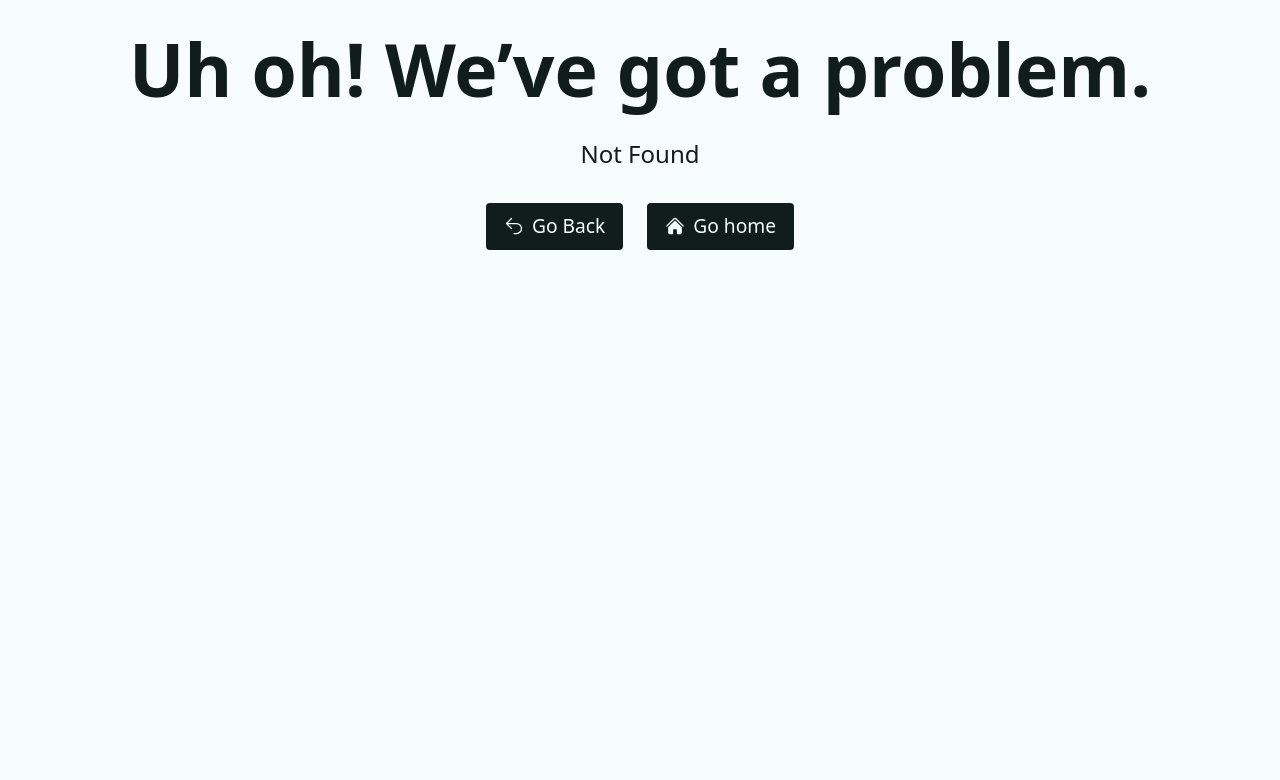
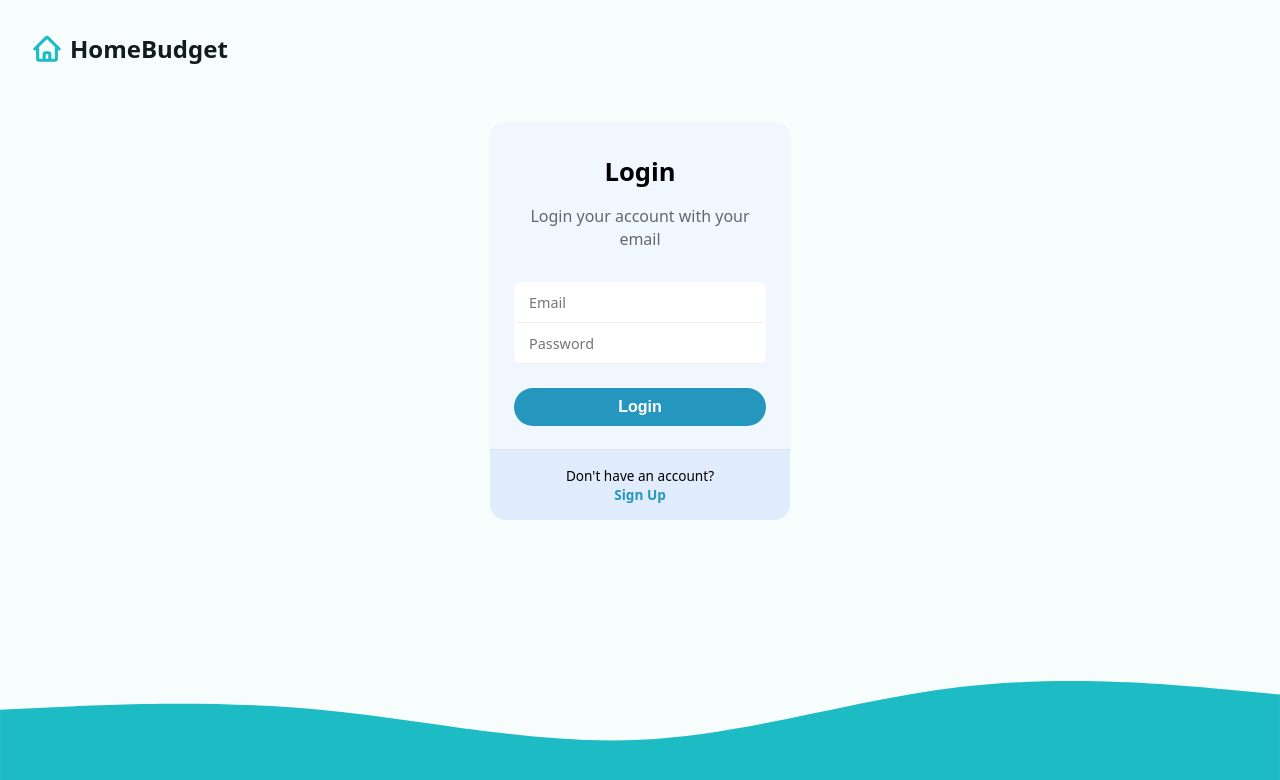
Before and after one commit to techwizard31/Expense-Tracker, a React (Vite) app in the folder frontend/: page /login in a window 1280 px wide. Before the commit this address had no page. Shown: the top 780 px of the page. Built offline with nearby package versions, Linux system fonts and the light colour scheme.

Commit message:
login/signup added

```diff
--- a/frontend/package.json
+++ b/frontend/package.json
@@ -10,6 +10,7 @@
   },
   "dependencies": {
     "@heroicons/react": "^2.0.14",
+    "dotenv": "^16.4.5",
     "react": "^18.2.0",
     "react-dom": "^18.2.0",
     "react-router-dom": "^6.8.0",
--- a/frontend/src/App.jsx
+++ b/frontend/src/App.jsx
@@ -13,6 +13,8 @@ import { deleteBudget } from "./actions/deleteBudget";
 
 // Routes
 import Dashboard, { dashboardAction, dashboardLoader } from "./pages/Dashboard";
+import Signup from "./pages/signup";
+import Login from "./pages/login";
 import Error from "./pages/Error";
 import BudgetPage, { budgetAction, budgetLoader } from "./pages/BudgetPage";
 import ExpensesPage, {
@@ -58,6 +60,16 @@ const router = createBrowserRouter([
         path: "logout",
         action: logoutAction,
       },
+      {
+        path: "signup",
+        element: <Signup />,
+        errorElement: <Error />,
+      },
+      {
+        path: "login",
+        element: <Login />,
+        errorElement: <Error />,
+      },
     ],
   },
 ]);
--- a/frontend/src/components/Intro.jsx
+++ b/frontend/src/components/Intro.jsx
@@ -23,7 +23,7 @@ const Intro = () => {
             required
             placeholder="What is your name?" aria-label="Your Name" autoComplete="given-name"
           />
-          <input type="hidden" name="_action" value="newUser" />
+          <input type="hidden" name="_action" value="newUser"/>
           <button type="submit" className="btn btn--dark">
             <span>Create Account</span>
             <UserPlusIcon width={20} />
--- /dev/null
+++ b/frontend/src/pages/Signup.jsx
@@ -0,0 +1,28 @@
+import React from "react";
+import './signup.css';
+import { useNavigate } from "react-router-dom";
+
+function Signup() {
+    const navigate = useNavigate();
+  return (
+    <div className="form-box">
+      <form className="form">
+        <span className="title">Sign up</span>
+        <span className="subtitle">Create a free account with your email.</span>
+        <div className="form-container">
+          <input type="text" className="input" placeholder="User Name" />
+          <input type="email" className="input" placeholder="Email" />
+          <input type="password" className="input" placeholder="Password" />
+        </div>
+        <button>Sign up</button>
+      </form>
+      <div className="form-section">
+        <p>
+          Have an account? <div className="linked" onClick={()=>navigate('/login')}>Log in</div>
+        </p>
+      </div>
+    </div>
+  );
+}
+
+export default Signup;
--- /dev/null
+++ b/frontend/src/pages/login.jsx
@@ -0,0 +1,27 @@
+import React from "react";
+import './signup.css';
+import { useNavigate } from "react-router-dom";
+
+function Login() {
+  const navigate = useNavigate();
+  return (
+    <div class="form-box">
+      <form class="form">
+        <span class="title">Login</span>
+        <span class="subtitle">Login your account with your email</span>
+        <div class="form-container">
+          <input type="email" class="input" placeholder="Email" />
+          <input type="password" class="input" placeholder="Password" />
+        </div>
+        <button>Login</button>
+      </form>
+      <div class="form-section">
+        <p>
+          Don't have an account? <div className="linked" onClick={()=>navigate('/signup')}>Sign Up</div>
+        </p>
+      </div>
+    </div>
+  );
+}
+
+export default Login;
--- /dev/null
+++ b/frontend/src/pages/signup.css
@@ -0,0 +1,88 @@
+/* From Uiverse.io by alexruix */
+.form-box {
+  max-width: 300px;
+  background: #f1f7fe;
+  overflow: hidden;
+  border-radius: 16px;
+  color: #010101;
+  margin-right: auto;
+  margin-left: auto;
+}
+
+.form {
+  position: relative;
+  display: flex;
+  flex-direction: column;
+  padding: 32px 24px 24px;
+  gap: 16px;
+  text-align: center;
+}
+
+/*Form text*/
+.title {
+  font-weight: bold;
+  font-size: 1.6rem;
+}
+
+.subtitle {
+  font-size: 1rem;
+  color: #666;
+}
+
+/*Inputs box*/
+.form-container {
+  overflow: hidden;
+  border-radius: 8px;
+  background-color: #fff;
+  margin: 1rem 0 0.5rem;
+  width: 100%;
+}
+
+.input {
+  background: none;
+  border: 0;
+  outline: 0;
+  height: 40px;
+  width: 100%;
+  border-bottom: 1px solid #eee;
+  font-size: 0.9rem;
+  padding: 8px 15px;
+}
+
+.form-section {
+  padding: 16px;
+  white-space: nowrap;
+  font-size: 0.85rem;
+  background-color: #e0ecfb;
+  box-shadow: rgb(0 0 0 / 8%) 0 -1px;
+  text-align: center;
+}
+
+.linked{
+  font-weight: bolder;
+  color: #2596be;
+  transition: scale 0.3s ease;
+}
+
+.linked:hover {
+  scale: 1.1;
+  text-decoration: underline;
+  cursor: pointer;
+}
+
+/*Button*/
+.form button {
+  background-color: #2596be;
+  color: #fff;
+  border: 0;
+  border-radius: 24px;
+  padding: 10px 16px;
+  font-size: 1rem;
+  font-weight: 600;
+  cursor: pointer;
+  transition: scale 0.3s ease;
+}
+
+.form button:hover {
+  scale: 1.1;
+}
```
Also changed, not shown: 2 other files (tests, documents, lock files or other folders).
